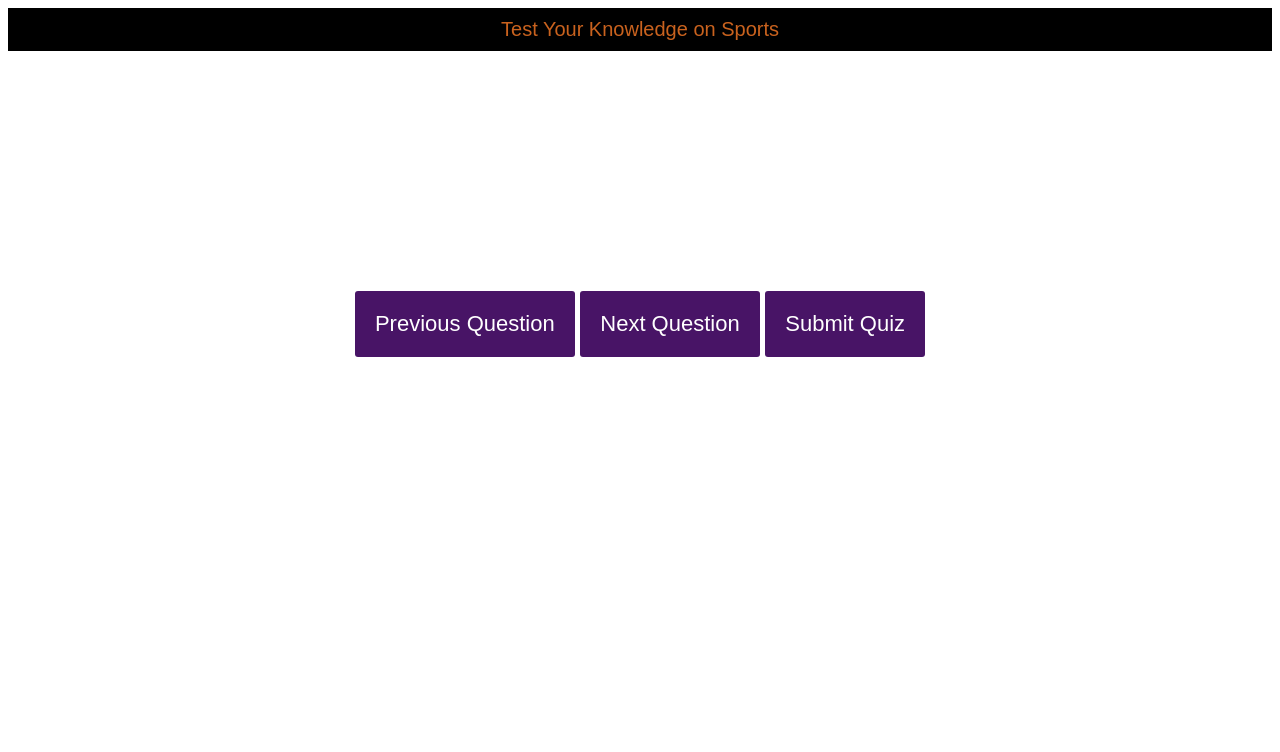
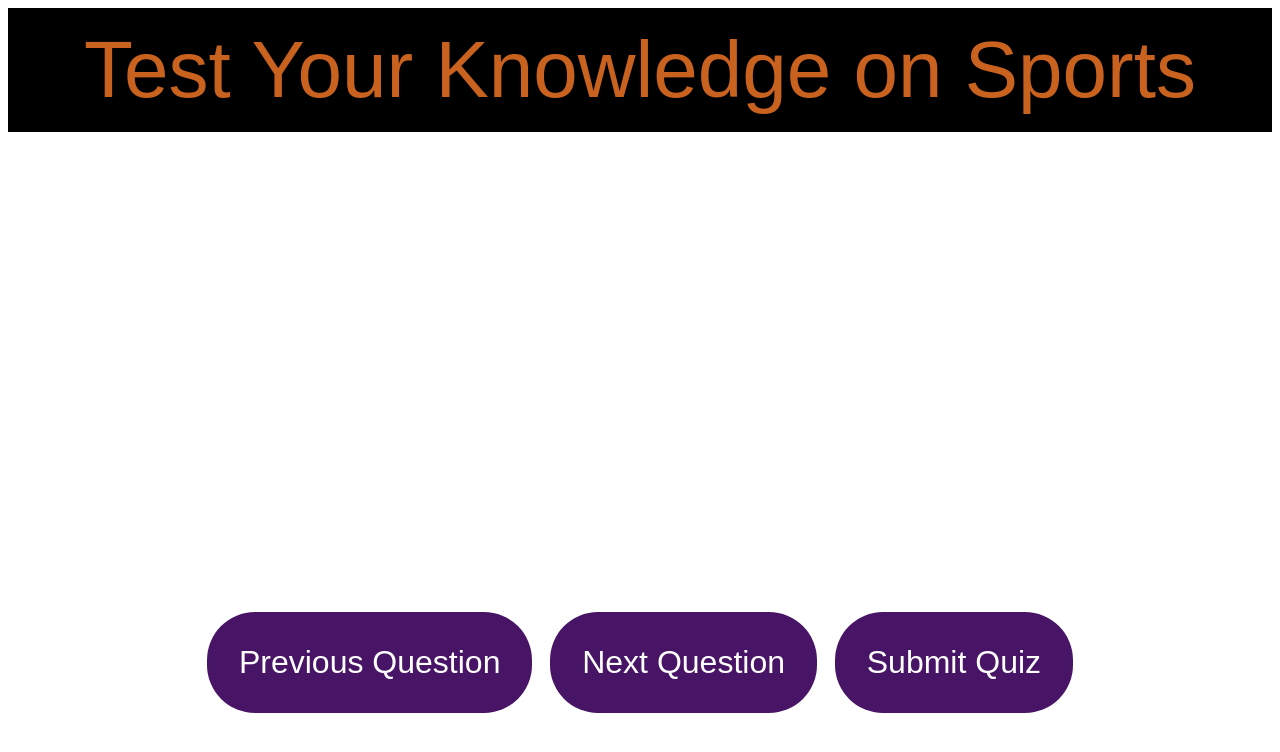
Before and after one commit to staten-island-tech/quiz-game-fanny-liang-and-hannah-liang, a website built with Parcel: page src/index.html in a window 1280 px wide. Built offline with nearby package versions, Linux system fonts and the light colour scheme.

Commit message:
changing font

```diff
--- a/src/scss/main.scss
+++ b/src/scss/main.scss
@@ -1,5 +1,5 @@
 body {
-  font-size: 20px;
+  font-size: 4rem;
   font-family: "Work Sans", sans-serif;
   color: #000;
   font-weight: 300;
@@ -7,35 +7,35 @@ body {
 }
 h1 {
   font-weight: 300;
-  margin: 0px;
-  padding: 10px;
-  font-size: 20px;
+  margin: 0rem;
+  padding: 1rem;
+  font-size: 5rem;
   background-color: #000;
   color: rgb(201, 98, 30);
 }
 .question {
-  font-size: 30px;
-  margin-bottom: 10px;
+  font-size: 3rem;
+  margin-bottom: 1rem;
 }
 .answers {
-  margin-bottom: 20px;
+  margin-bottom: 2rem;
   text-align: left;
   display: inline-block;
 }
 .answers label {
   display: block;
-  margin-bottom: 10px;
+  margin-bottom: 6rem;
 }
 button {
   font-family: "Work Sans", sans-serif;
-  font-size: 22px;
+  font-size: 2rem;
   background-color: rgb(72, 20, 102);
   color: #fff;
   border: 0px;
-  border-radius: 3px;
-  padding: 20px;
+  border-radius: 3rem;
+  padding: 2rem;
   cursor: pointer;
-  margin-bottom: 20px;
+  margin-bottom: 2rem;
 }
 button:hover {
   background-color: rgb(12, 134, 53);
@@ -43,8 +43,8 @@ button:hover {
 
 .slide {
   position: absolute;
-  left: 0px;
-  top: 0px;
+  left: 0rem;
+  top: 0rem;
   width: 100%;
   z-index: 1;
   opacity: 0;
@@ -56,6 +56,6 @@ button:hover {
 }
 .quiz-container {
   position: relative;
-  height: 200px;
-  margin-top: 40px;
+  height: 20rem;
+  margin-top: 10rem;
 }
```
